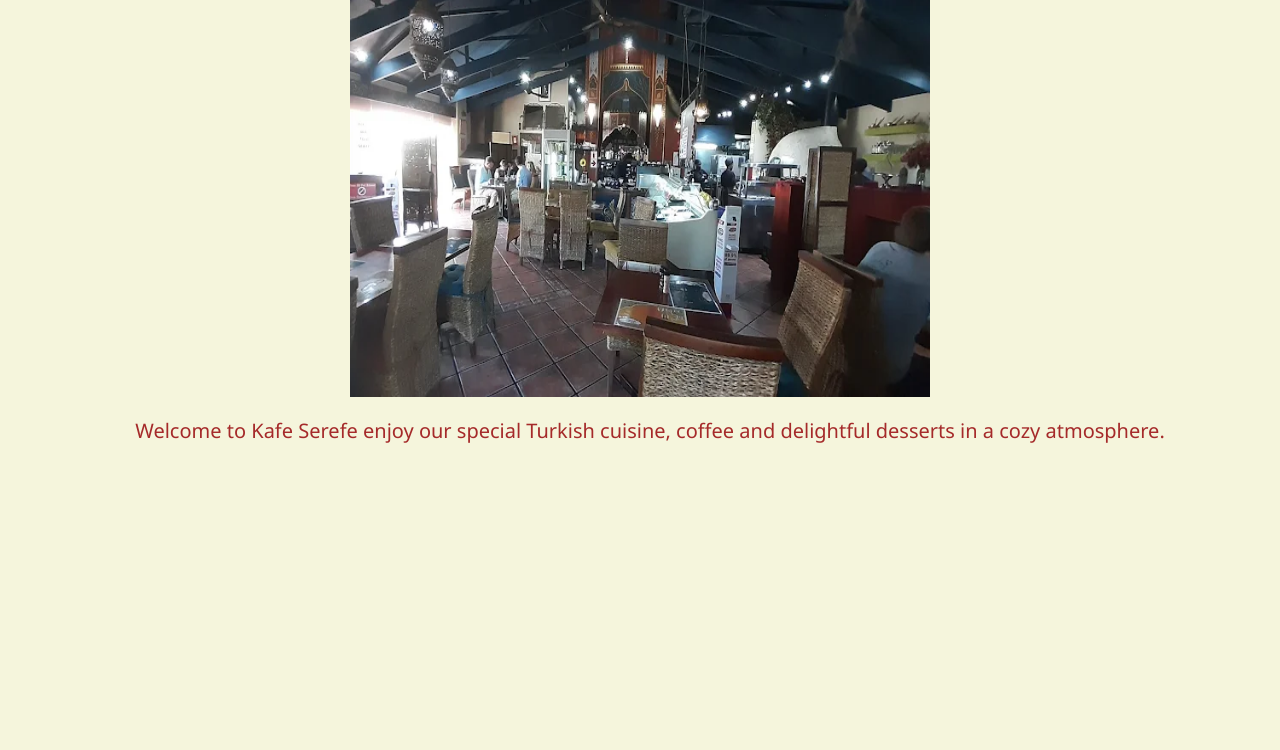
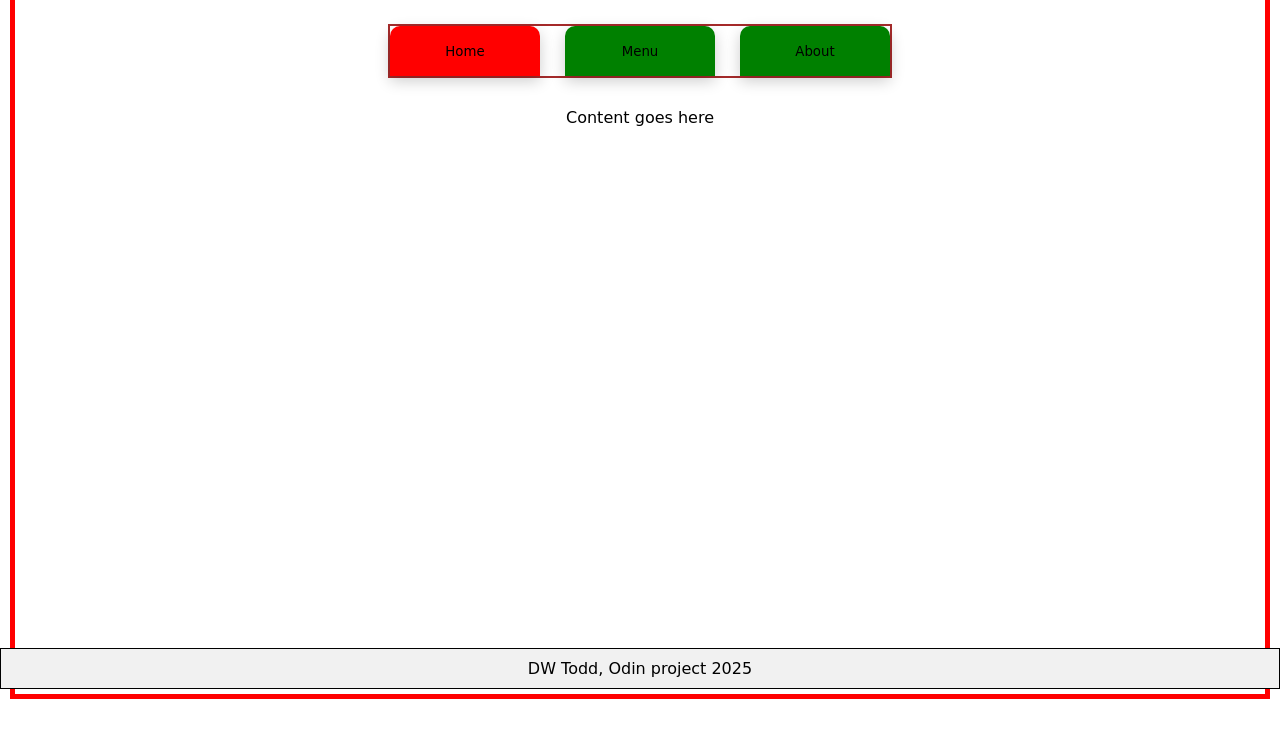
Before and after one commit to PetrosaMan/Restaurant-Page, a website built with webpack: page src/template.html in a window 1280 px wide. Shown: the part 111-861 px from the top of the page. Before the commit the page ends 800 px from the top, so only its background shows below. Built offline with nearby package versions, Linux system fonts and the light colour scheme.

Commit message:
Home page layout changed and tabs change color when ckicked

```diff
--- a/src/about-module.js
+++ b/src/about-module.js
@@ -1,4 +1,5 @@
 function renderAbout(){
+
     const content = document.getElementById('content');
     content.innerHTML = ''; // Clear existing content
     //content.style.height = "500px";
@@ -31,6 +32,7 @@ function renderAbout(){
     sectionAbout.appendChild(footer);
 
     content.appendChild(sectionAbout);
+
 }
 
 export {renderAbout};
--- a/src/home-module.js
+++ b/src/home-module.js
@@ -3,6 +3,7 @@
 import kafeImg from './assets/kafeSerefe.png';
 
 function renderHome(){
+    console.log("Rendering Home Page");
 
     const content = document.getElementById('content');
     content.innerHTML = ''; // Clear existing content
@@ -10,10 +11,11 @@ function renderHome(){
     const sectionHome = document.createElement('section');
     sectionHome.classList.add("home");
 
-    const homeH1 = document.createElement('h1');
-    homeH1.textContent = "Kafe Serefe";
-    homeH1.classList.add('home-text');
-    sectionHome.appendChild(homeH1);
+
+    //const homeH1 = document.createElement('h1');
+    //homeH1.textContent = "Kafe Serefe";
+    //homeH1.classList.add('home-text');
+    //sectionHome.appendChild(homeH1);
 
     const homeDiv = document.createElement('div');
     sectionHome.appendChild(homeDiv);
@@ -28,8 +30,9 @@ function renderHome(){
     const homeP = document.createElement('p');
     homeP.textContent = "Welcome to Kafe Serefe enjoy our special Turkish cuisine, coffee and delightful desserts in a cozy atmosphere.";
     sectionHome.appendChild(homeP);
+    sectionHome.classList.add('home-text');
+    content.appendChild(sectionHome);
 
-    content.appendChild(sectionHome);
 }
 
 export {renderHome};
--- a/src/index.js
+++ b/src/index.js
@@ -6,41 +6,32 @@ import { renderAbout } from "./about-module.js";
 import './style.css';
 import kafeImg from './assets/kafeSerefe.png';
 
-// Get references to main application elements
-// (buttons and content container)
-const homeBtn = document.getElementById('home-btn');
-const menuBtn = document.getElementById('menu-btn');
-const aboutBtn = document.getElementById('about-btn');
+const tab_1 = document.querySelector('.tab-1');
+const tab_2 = document.querySelector('.tab-2');
+const tab_3 = document.querySelector('.tab-3');
 
-// --- Button Event Listeners Logic ---
-// Logic to handle button clicks and render appropriate modules
+tab_1.style.backgroundColor = 'red';
+tab_2.style.backgroundColor = 'green';
+tab_3.style.backgroundColor = 'green';
 
-homeBtn.addEventListener('click', () => {
+tab_1.addEventListener('click', () => {
+    console.log('tab-1 clicked');
+    tab_1.style.backgroundColor = 'red';
+    tab_2.style.backgroundColor = 'green';
+    tab_3.style.backgroundColor = 'green';
     renderHome();
 });
 
-menuBtn.addEventListener('click', () => {
-    renderMenu();
+tab_2.addEventListener('click', () => {
+    console.log('tab-2 clicked');
+    tab_2.style.backgroundColor = 'red';
+    tab_1.style.backgroundColor = 'green';
+    tab_3.style.backgroundColor = 'green';
 });
 
-aboutBtn.addEventListener('click', () => {
-    renderAbout();
+tab_3.addEventListener('click', () => {
+    console.log('tab-3 clicked');
+    tab_3.style.backgroundColor = 'red';
+    tab_1.style.backgroundColor = 'green';
+    tab_2.style.backgroundColor = 'green';
 });
-
-// -----------------------------------------------
-// Final step: call the home tab function to set default view
-// -----------------------------------------------
-renderHome(); // Display home content by default
-homeBtn.classList.add('active'); // Set home button to active
-
-/**
- * Explanation: when browser loads
- *
- * 1. It executes index.js from top to bottom.
- * 2. It imports the render functions from three modules.
- * 3. Modules are home-module.js, menu-module.js, about-module.js.
- * 4. It sets up event listeners for the buttons.
- * 5. Finally, it calls renderHome() to display the home content by default.
- * 6. The home button is marked as active.
- *
- */
--- a/src/menu-module.js
+++ b/src/menu-module.js
@@ -1,4 +1,5 @@
 function renderMenu(){
+
     console.log("Menu module loaded");
     const content = document.getElementById('content');
     content.innerHTML = ''; // Clear existing content
@@ -55,6 +56,7 @@ function renderMenu(){
     sectionMenu.appendChild(dessert);
 
     content.appendChild(sectionMenu);
+
 }
 
 export {renderMenu};
--- a/src/style.css
+++ b/src/style.css
@@ -1,114 +1,92 @@
-/* src/style.css */
-
 * {
-  font-family:'Segoe UI', Tahoma, Geneva, Verdana, sans-serif;
-  font-size: 20px;
-  font-weight: normal;
-  /*box-sizing: border-box; */
+    margin: 0;
+    padding: 0;
+    box-sizing: border-box;
+    font-family: cursive;
 }
 
 body {
-  background-color: beige;
-
+    box-sizing: border-box;
+    height: 100vh
 }
 
-header {
-  position: sticky;
-  top: 0;
+.tab-1 {
+    background-color: #ff0000;
 }
 
-p {
-   margin-left: 20px;
-
+.tab-1,
+.tab-2,
+.tab-3 {
+    width: 150px;
+    height: 50px;
+    border-top-left-radius: 10px;
+    border-top-right-radius: 10px;
+    border: none;
+    box-shadow: 0 5px 15px rgba(0, 0, 0, 0.2);
+    transition: all 0.5s ease; /*Smooth transition*/
 }
 
-#content {
-  display: flex;
-  flex-direction: column;
-  align-items: center;
-  justify-content: flex-start;
-  /*max-height: 600px;*/
+.tab-1:active,
+.tab-2:active,
+.tab-3:active {
+    transform: translateY(4px); /*Button press effect*/
+    box-shadow: 0 2px 5px rgba(0, 0, 0, 0.2); /*Reduce shadowto simulate pressing*/
+    background-color: #572a2a; /*Darker background on active state*/
 }
 
-.tabButton {
-    background-color: burlywood;
-    border: none;
-    cursor: pointer;
-    padding: 14px 16px;
-    transition: 0.3s; /* smooth transition for hover effects*/
-    font-size: 17px;
-    border-top-left-radius: 10px;
-    border-top-right-radius: 10px;
+.container {
+
+    min-height: 100vh;
+    display: flex;
+    flex-direction: column;
+    gap: 20px; /*Space between items*/
+    padding: 20px; /*Padding around the container*/
+    justify-content: flex-start; /*Center items horizontally*/
+    align-items: center; /*Center vertically*/
+    border: 5px solid red;
+    margin: 10px;
 }
 
-.home , .menu, .about {
-  color: #a52a2a;
+.title {
+    font-size: 50px;
+    font-weight: bold;
+    margin-bottom: 20px; /*Space below title*/
+    border: 1px solid blue;
 }
 
-#home-btn , #menu-btn, #about-btn {
-  background-color: bisque;
-  border-top-left-radius: 10px;
-  border-top-right-radius: 10px;
-  border-bottom: 1px solid #000000;
-  width: 100px;
-  height: 40px;
+.tabs {
+    display: flex;
+    gap: 25px; /*Space between tabs*/
+    border: 2px solid brown;
 }
 
-.active-tab {
-  background-color: #fff;
-  border-color: #ccc;
-  border-bottom: 2px solid #fff;
-  color: #333;
+#content{
+   /* width: 80%;*/
+    /*height: 300px;*/
+    margin-top: 10px; /*Space above content area*/
+   /*border: 2px solid green;*/
+}
+
+img {
+    display: block;
+    margin-left: auto;
+    margin-right: auto;
+    padding: 20px;
+}
+
+.home-text {
+   color: blue;
+   font-size: 24px;
+   text-align: center;
+   margin: 20px;
 }
 
 .footer {
-  text-align: center;
-  margin: 10px;
-  padding: 10px;
-  color: brown;
+    position: sticky;
+    bottom: 0;
+    width: 100%;
+    background-color: #f1f1f1;
+    text-align: center;
+    padding: 10px 0;
+    border: 1px solid black;
 }
-
-.home {
-  display: flex;
-  flex-direction: column;
-  flex-wrap: wrap;
-  align-items: center;
-  text-align: center;
-}
-
-.about {
-  display:flex;
-  flex-direction: column;
-  justify-content: flex-end;
-}
-
-.about h1 {
-   font-size: 30px;
-   text-align: left;
-   margin: 20px;
-}
-
-footer {
-  text-align: right;
-  font-size: 15px;
-  padding: 20px;
-  color: brown;
-}
-
-.menu {
-  margin: 15px;
-}
-
-.menu p {
-  margin: 5px;
-}
-
-.menu h2 {
-  font-size: 25px;
-  margin: 10px;
-}
-
-.menu h1 {
-  font-size: 30px;
-  margin-left: 10px;
-}
--- a/src/template.html
+++ b/src/template.html
@@ -3,18 +3,21 @@
   <head>
     <meta charset="UTF-8" />
     <meta name="viewport" content="width=device-width, initial-scale=1.0" />
-    <title>Document</title>
+    <title>html buttons</title>
+    <link rel="stylesheet" href="style.css" />
   </head>
   <body>
-    <header>
-      <nav id="parent">
-        <button class="childButton" id="home-btn">Home</button>
-        <button class="childButton" id="menu-btn">Menu</button>
-        <button class="childButton" id="about-btn">About</button>
-      </nav>
-    </header>
+    <div class="container">
+      <h1 class="title">Kafe Serefe</h1>
+      <header class="tabs">
+        <button class="tab-1">Home</button>
+        <button class="tab-2">Menu</button>
+        <button class="tab-3">About</button>
+      </header>
 
-    <div id="content"></div>
+      <div id="content">Content goes here</div>
 
+    </div>
+    <footer class="footer">DW Todd, Odin project 2025</footer>
   </body>
 </html>
```
